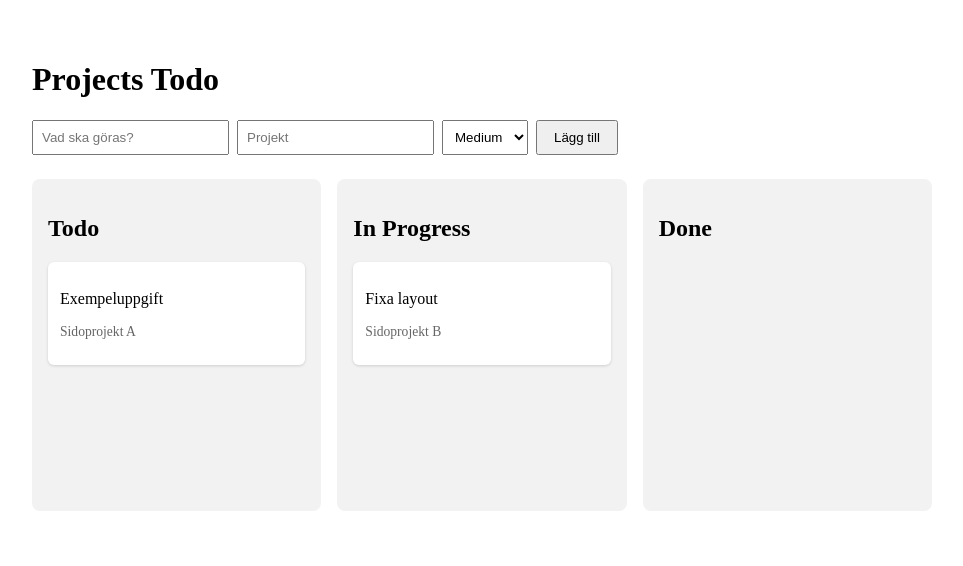
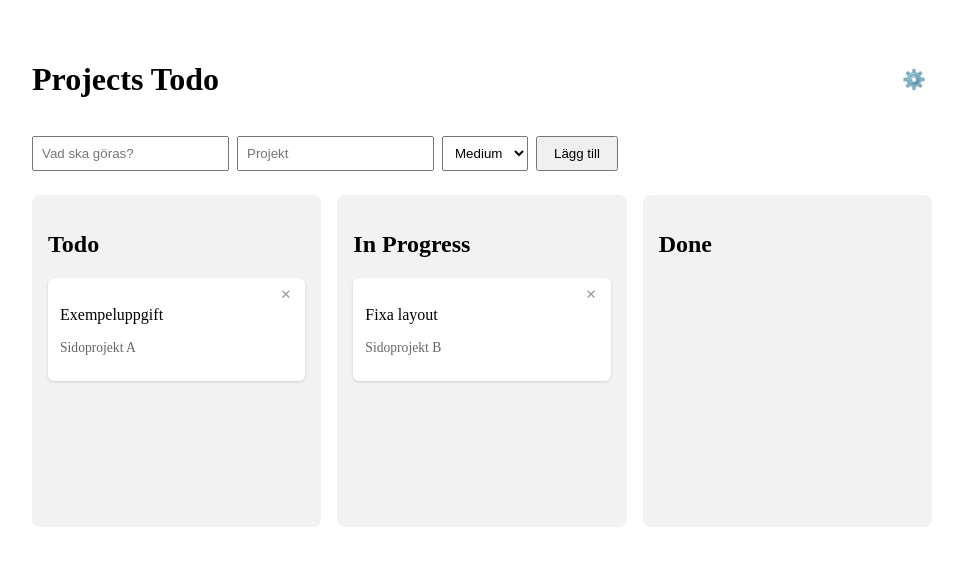
Before and after one commit to gurkvatten/labb2todo, a Vue app: page / in a window 1280 px wide. Shown: the top 566 px of the page, without its empty margins (158-1121 px from the left). Built offline with nearby package versions, Linux system fonts and the light colour scheme.

Commit message:
added drag and drop

```diff
--- a/src/App.vue
+++ b/src/App.vue
@@ -14,6 +14,9 @@ const newTask = ref({
   priority: 'medium',
 })
 
+const showSettings = ref(false)
+const draggedTaskId = ref(null)
+
 function addTask() {
   if (!newTask.value.title.trim()) return
 
@@ -28,6 +31,22 @@ function addTask() {
   newTask.value = { title: '', project: '', priority: 'medium' }
 }
 
+function removeTask(id) {
+  tasks.value = tasks.value.filter(t => t.id !== id)
+}
+
+function onDragStart(taskId) {
+  draggedTaskId.value = taskId
+}
+
+function onDrop(newStatus) {
+  const task = tasks.value.find(t => t.id === draggedTaskId.value)
+  if (task) {
+    task.status = newStatus
+  }
+  draggedTaskId.value = null
+}
+
 const todoTasks = computed(() => tasks.value.filter(t => t.status === 'todo'))
 const inProgressTasks = computed(() => tasks.value.filter(t => t.status === 'in-progress'))
 const doneTasks = computed(() => tasks.value.filter(t => t.status === 'done'))
@@ -35,7 +54,15 @@ const doneTasks = computed(() => tasks.value.filter(t => t.status === 'done'))
 
 <template>
   <div class="app">
-    <h1>Projects Todo</h1>
+    <div class="header">
+      <h1>Projects Todo</h1>
+      <button @click="showSettings = !showSettings">⚙️</button>
+    </div>
+
+    <div v-if="showSettings" class="settings">
+      <p>Antal uppgifter totalt: {{ tasks.length }}</p>
+      <p>Klara: {{ doneTasks.length }}</p>
+    </div>
 
     <form class="add-form" @submit.prevent="addTask">
       <input
@@ -58,25 +85,58 @@ const doneTasks = computed(() => tasks.value.filter(t => t.status === 'done'))
     </form>
 
     <div class="board">
-      <div class="column">
+      <div
+        class="column"
+        @dragover.prevent
+        @drop="onDrop('todo')"
+      >
         <h2>Todo</h2>
-        <div v-for="task in todoTasks" :key="task.id" class="card">
+        <div
+          v-for="task in todoTasks"
+          :key="task.id"
+          class="card"
+          draggable="true"
+          @dragstart="onDragStart(task.id)"
+        >
           <p class="title">{{ task.title }}</p>
           <p class="project">{{ task.project }}</p>
+          <button class="remove-btn" @click="removeTask(task.id)">✕</button>
         </div>
       </div>
-      <div class="column">
+      <div
+        class="column"
+        @dragover.prevent
+        @drop="onDrop('in-progress')"
+      >
         <h2>In Progress</h2>
-        <div v-for="task in inProgressTasks" :key="task.id" class="card">
+        <div
+          v-for="task in inProgressTasks"
+          :key="task.id"
+          class="card"
+          draggable="true"
+          @dragstart="onDragStart(task.id)"
+        >
           <p class="title">{{ task.title }}</p>
           <p class="project">{{ task.project }}</p>
+          <button class="remove-btn" @click="removeTask(task.id)">✕</button>
         </div>
       </div>
-      <div class="column">
+      <div
+        class="column"
+        @dragover.prevent
+        @drop="onDrop('done')"
+      >
         <h2>Done</h2>
-        <div v-for="task in doneTasks" :key="task.id" class="card">
+        <div
+          v-for="task in doneTasks"
+          :key="task.id"
+          class="card"
+          draggable="true"
+          @dragstart="onDragStart(task.id)"
+        >
           <p class="title">{{ task.title }}</p>
           <p class="project">{{ task.project }}</p>
+          <button class="remove-btn" @click="removeTask(task.id)">✕</button>
         </div>
       </div>
     </div>
--- a/src/style.css
+++ b/src/style.css
@@ -5,6 +5,26 @@
   --danger-color: #dc3545;
   --warning-color: #ffc107;
   --info-color: #17a2b8;
+}
+
+.header {
+  display: flex;
+  justify-content: space-between;
+  align-items: center;
+}
+
+.header button {
+  cursor: pointer;
+  font-size: 1.2rem;
+  background: none;
+  border: none;
+}
+
+.settings {
+  background: #eef6ff;
+  border-radius: 8px;
+  padding: 1rem;
+  margin-top: 1rem;
 }
 
 .board {
@@ -22,16 +42,32 @@
 }
 
 .card {
+  position: relative;
   background: white;
   border-radius: 6px;
   padding: 0.75rem;
   margin-bottom: 0.5rem;
   box-shadow: 0 1px 3px rgba(0,0,0,0.15);
+  cursor: grab;
+}
+
+.card:active {
+  cursor: grabbing;
 }
 
 .card .project {
   font-size: 0.85rem;
   color: #666;
+}
+
+.remove-btn {
+  position: absolute;
+  top: 0.5rem;
+  right: 0.5rem;
+  background: none;
+  border: none;
+  cursor: pointer;
+  color: #999;
 }
 
 .add-form {
```
